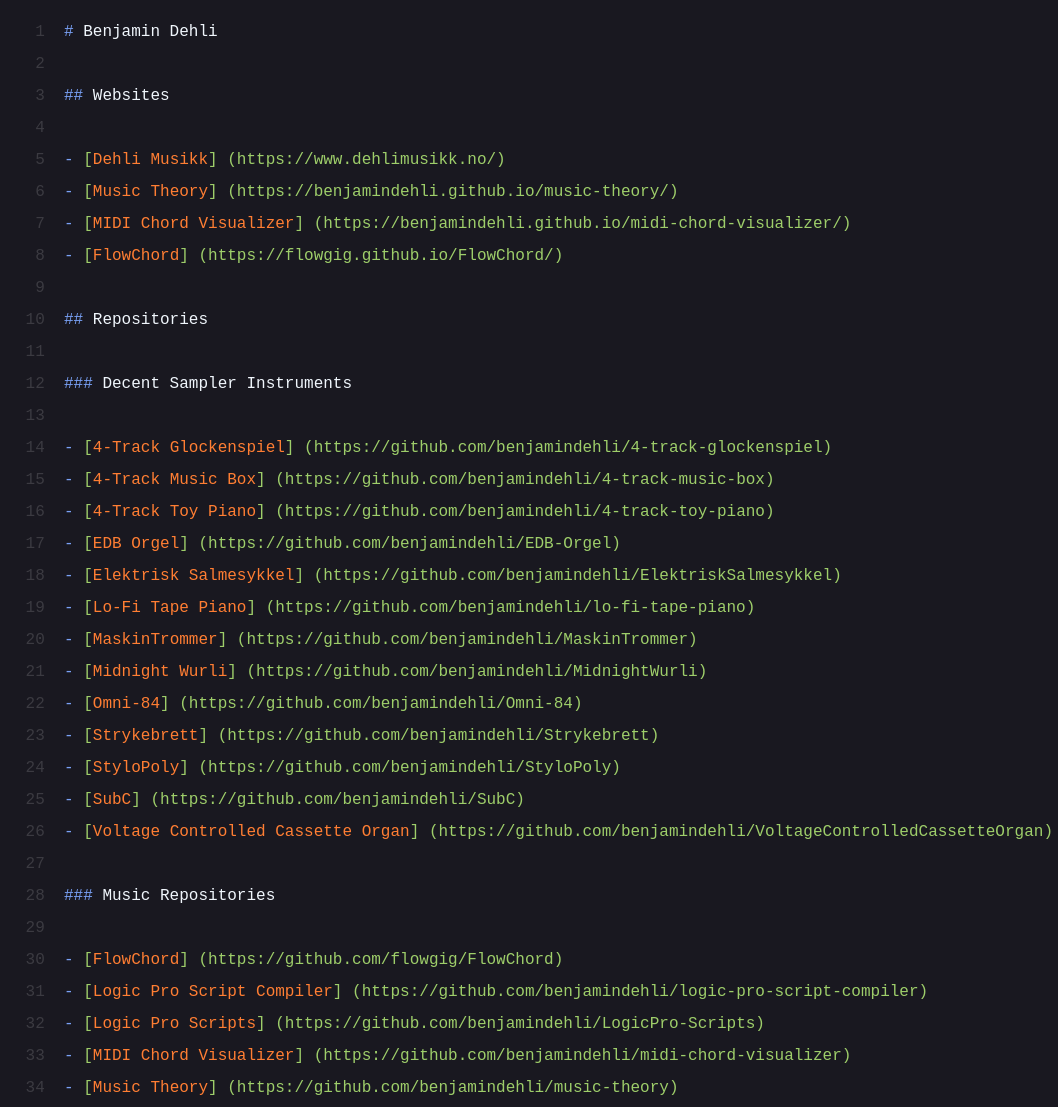
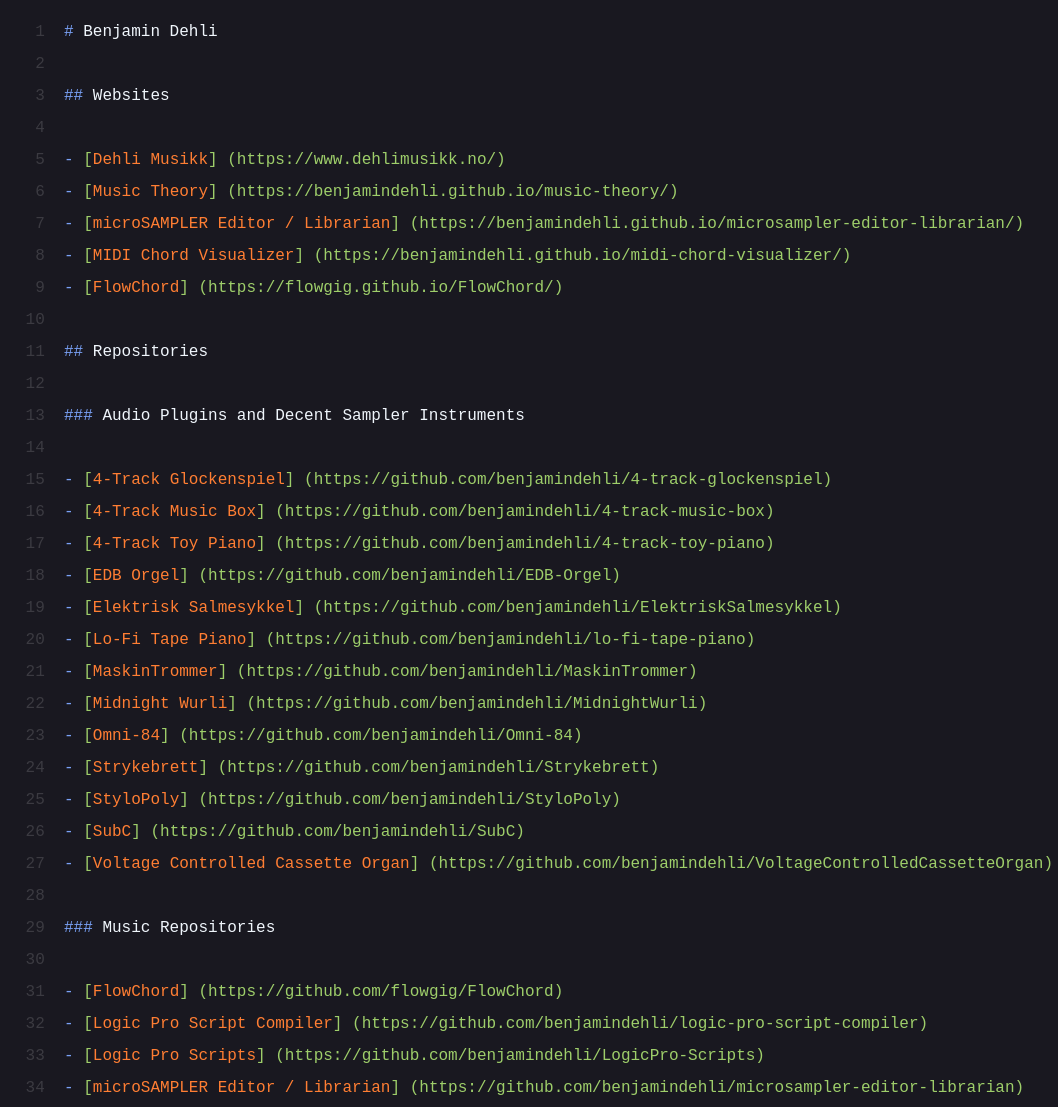
Before and after one commit to benjamindehli/benjamindehli.github.io, an Astro site: page / in a window 1280 px wide. Shown: the top 1107 px of the page, without its empty margins (0-1058 px from the left). Built offline with nearby package versions, Linux system fonts and the light colour scheme; Astro itself is replaced by a stand-in of ours.

Commit message:
Add links

```diff
--- a/src/components/DecentSamplerRepositories.astro
+++ b/src/components/DecentSamplerRepositories.astro
@@ -2,7 +2,7 @@
 import decentSamplerRepositories from "../data/decentSamplerRepositories.json";
 ---
 
-<h3>Decent Sampler Instruments</h3>
+<h3>Audio Plugins and Decent Sampler Instruments</h3>
 <span class="blank-line"></span>
 <ul>
     {
--- a/src/data/musicRepositories.json
+++ b/src/data/musicRepositories.json
@@ -12,6 +12,10 @@
         "url": "https://github.com/benjamindehli/LogicPro-Scripts"
     },
     {
+        "name": "microSAMPLER Editor / Librarian",
+        "url": "https://github.com/benjamindehli/microsampler-editor-librarian"
+    },
+    {
         "name": "MIDI Chord Visualizer",
         "url": "https://github.com/benjamindehli/midi-chord-visualizer"
     },
--- a/src/data/websites.json
+++ b/src/data/websites.json
@@ -9,6 +9,10 @@
         "url": "https://benjamindehli.github.io/music-theory/"
     },
     {
+        "name": "microSAMPLER Editor / Librarian",
+        "url": "https://benjamindehli.github.io/microsampler-editor-librarian/"
+    },
+    {
         "name": "MIDI Chord Visualizer",
         "url": "https://benjamindehli.github.io/midi-chord-visualizer/"
     },
```
